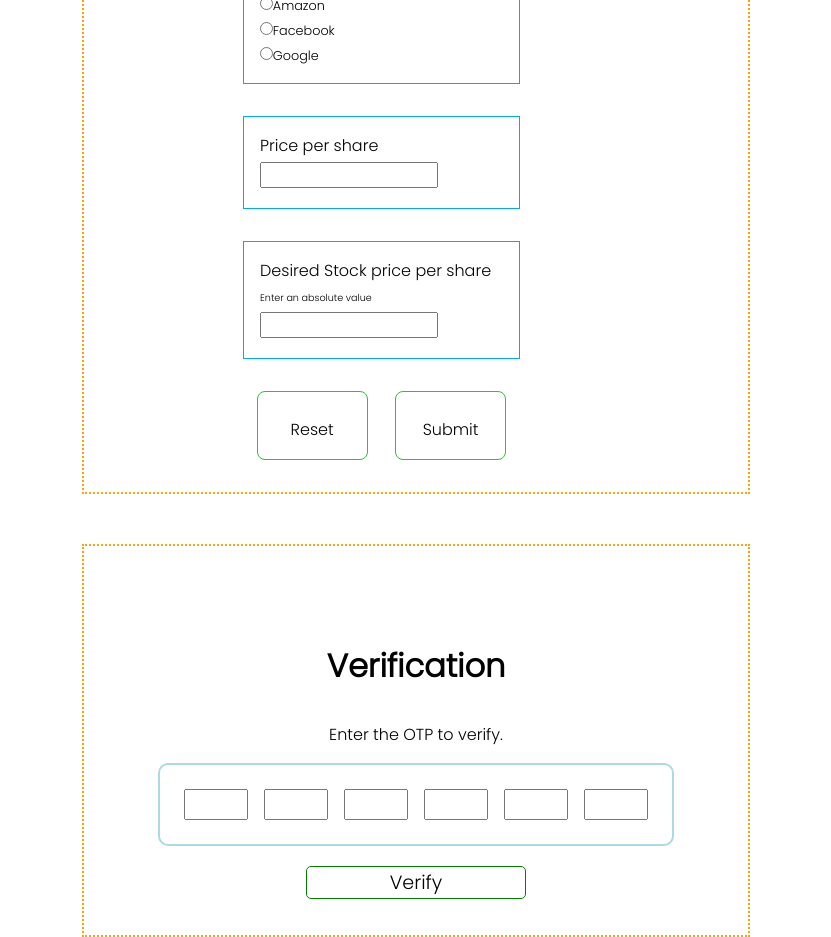
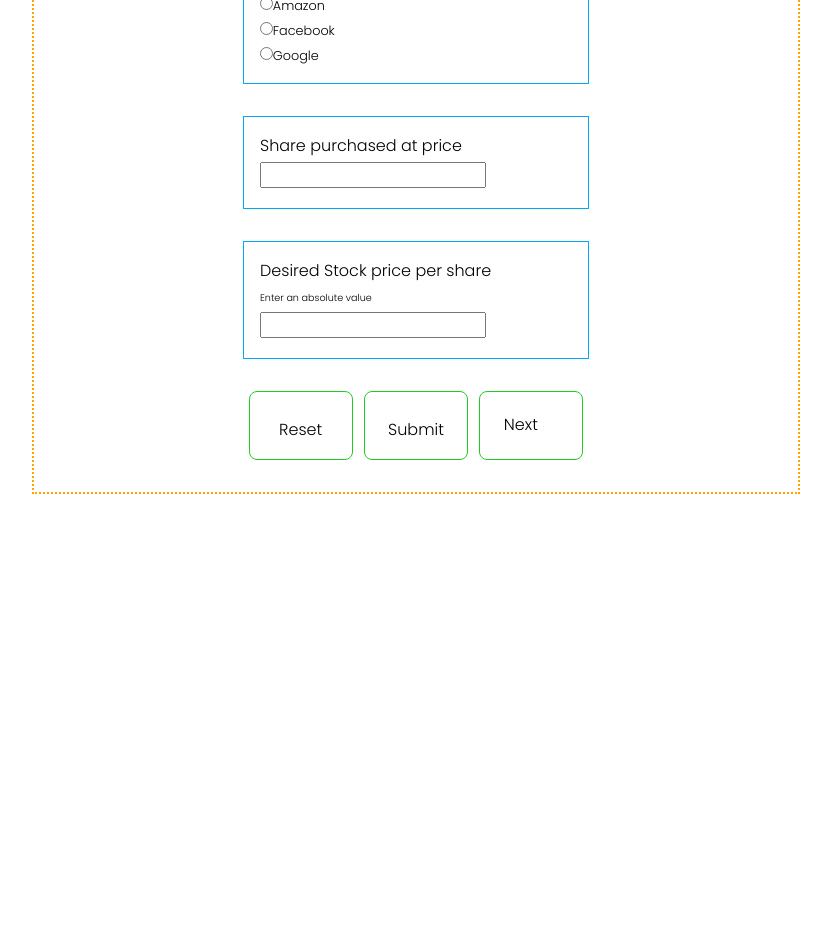
Before and after one commit to NehalJain159/StockFriend, a React (Create React App) app in the folder stock_friend/: page / in a window 1280 px wide. Shown: the part 660-1597 px from the top of the page, without its empty margins (224-1055 px from the left). After the commit the page ends 1204 px from the top, so only its background shows below. Built offline with nearby package versions, Linux system fonts and the light colour scheme.

Commit message:
Used Router to render different components and solved otp auto-proceeding cursor problem

```diff
--- a/stock_friend/package.json
+++ b/stock_friend/package.json
@@ -9,6 +9,7 @@
     "axios": "^0.23.0",
     "react": "^17.0.2",
     "react-dom": "^17.0.2",
+    "react-router-dom": "^5.3.0",
     "react-scripts": "4.0.3",
     "web-vitals": "^1.1.2"
   },
--- a/stock_friend/src/App.js
+++ b/stock_friend/src/App.js
@@ -3,14 +3,23 @@ import './App.css';
 import Header from './Header.js';
 import Form from './Form.js';
 import Verify from './Verify.js';
+import {BrowserRouter as Router, Switch, Route} from 'react-router-dom'
 
 function App() {
   return (
     <div className="App">
       <Header/>
-      <Form/>
+      <Router>
+        <Switch>
+          <Route exact path="/">
+            <Form />
+          </Route>
+          <Route exact path="/verify">
+            <Verify />
+          </Route>
+        </Switch>
+      </Router>
       <br/><br/>
-      <Verify/>
     </div>
   );
 }
--- a/stock_friend/src/Form.js
+++ b/stock_friend/src/Form.js
@@ -1,6 +1,7 @@
 import React from 'react';
 import './css.css';
 import createOtp from './Services/createOtp';
+import {Link} from 'react-router-dom';
 
 
 function Form() {
@@ -58,7 +59,7 @@ function Form() {
                         <label for='apple' className='company'>Google</label>
                     </div>
                     <div className="pair">
-                        <label for='stkprice '>Price per share</label><br/>
+                        <label for='stkprice '>Share purchased at price</label><br/>
                         <input type='text' name='stkprice' className='stkprice' required ></input><br/>
                     </div>
                     <div className="pair">
@@ -68,11 +69,14 @@ function Form() {
                     </div>
                     <div className="wrap-btn">
                         <div className="button">
+                            <Link to="/verify" className='btn link'>Next</Link>
+                        </div>
+                        <div className="button">
                             <input type='submit' value='Submit' className='btn'></input><br/>
-                            </div>
-                            <div className="button">
-                                <input type="reset" className='btn' onClick={clearData}/>
-                            </div>
+                        </div>
+                        <div className="button">
+                            <input type="reset" className='btn' onClick={clearData}/>
+                        </div>
                     </div>
                 </form>
             </div>
--- a/stock_friend/src/Verify.js
+++ b/stock_friend/src/Verify.js
@@ -1,8 +1,27 @@
 import React from 'react';
 import './css.css';
 import confirmOtp from './Services/confirmOtp'
+import {Link} from 'react-router-dom'
 
 function Verify() {
+
+    let increaseTabindex = (e) => {
+        let nextTabindex;
+        if(e.key>="0" && e.key<="9")
+            nextTabindex = document.activeElement.tabIndex + 1
+        else if (e.keyCode === 8)
+            nextTabindex = document.activeElement.tabIndex - 1
+        else
+            nextTabindex = 0
+        let inputElements = document.getElementsByClassName("otp")
+        for(let i=0; i<inputElements.length; i++)
+        {
+            let tabindex = Number(inputElements[i].getAttribute("tabIndex"))
+            if(nextTabindex === tabindex)
+                inputElements[i].focus()
+        }
+    }
+
     let verifyOtp = async (e) => {
         e.preventDefault();
         window.sessionStorage.setItem(
@@ -34,14 +53,17 @@ function Verify() {
             Enter the OTP to verify.
             <form action="#" class="otp-form" onSubmit={verifyOtp}>
                 <div class="otp-form-no">
-                    <input type="number" name='I' id="I"/>
-                    <input type="number" name='II' id="II"/>
-                    <input type="number" name='III' id="III"/>
-                    <input type="number" name='IV' id="IV"/>
-                    <input type="number" name='V' id="V"/>
-                    <input type="number" name='VI' id="VI"/>
+                    <input type="number" max="9" name='I' className="otp" id="I" tabIndex="1" onKeyUp={increaseTabindex} required />
+                    <input type="number" max="9" name='II' className="otp"  id="II" tabIndex="2" onKeyUp={increaseTabindex} required />
+                    <input type="number" max="9" name='III' className="otp"  id="III" tabIndex="3" onKeyUp={increaseTabindex} required />
+                    <input type="number" max="9" name='IV' className="otp"  id="IV" tabIndex="4" onKeyUp={increaseTabindex} required />
+                    <input type="number" max="9" name='V' className="otp"  id="V" tabIndex="5" onKeyUp={increaseTabindex} required />
+                    <input type="number" max="9" name='VI' className="otp"  id="VI" tabIndex="6" onKeyUp={increaseTabindex} required />
                 </div>
-                <input type="submit" value="Verify" class="form-btn" />
+                <div className="wrap-btn">
+                    <input type="submit" value="Verify" className="form-btn otp" tabIndex="7" />
+                    <Link to="/" className="form-btn link">Back</Link>
+                </div>
             </form>
         </div>
     </div>
--- a/stock_friend/src/css.css
+++ b/stock_friend/src/css.css
@@ -13,7 +13,7 @@ h1 {
 .wrapper{
     border: 2px dotted orange;
     width: 80%;
-    max-width: 600px;
+    max-width: 700px;
     margin: auto;
     padding: 2em;
     display: flex;
@@ -25,7 +25,7 @@ h1 {
 
 .pair, .button{
     border: 1px solid rgb(2, 168, 245);
-    width: 80%;
+    width: 100%;
     max-width: 500px;
     margin-top: 2em;
     padding: 1em;
@@ -34,9 +34,10 @@ h1 {
 }
 
 .button{
-    width: 40%;
+    width: 30%;
     border-color: rgb(33, 204, 33);
     border-radius: 8px;
+    text-align: center;
 }
 
 .btn{
@@ -45,10 +46,19 @@ h1 {
     border: none;
     background-color: white;
     font-size: 1em;
+    text-decoration: none;
+    color:black;
+    vertical-align: middle;
+    cursor: default;
+}
+
+.btn:focus {
+    border:none;
+    outline:none;
 }
 
 .wrap-btn{
-    width: 80%;
+    width: 100%;
     display: flex;
     flex-direction: row-reverse;
     justify-content: space-around;
@@ -71,6 +81,14 @@ input{
     margin-top: 4px;
     width: 70%;
 }
+
+.link {
+    display: block;
+    margin-bottom: 4px;
+    margin-top: 4px;
+    width: 70%;
+}
+
 .cnty{
     width:3em;
 }
@@ -118,4 +136,24 @@ form.pair{
     border: 1px solid green;
     border-radius: 5px;
     background-color: white;
+    text-decoration: none;
+    color:black;
+    vertical-align: middle;
+    cursor: default;
+    text-align: center;
 }
+
+.form-btn:focus {
+    outline:none;
+}
+
+input::-webkit-outer-spin-button,
+input::-webkit-inner-spin-button {
+  -webkit-appearance: none;
+  margin: 0;
+}
+
+/* Firefox */
+input[type=number] {
+  -moz-appearance: textfield;
+}
```
Also changed, not shown: 1 other file (tests, documents, lock files or other folders).
